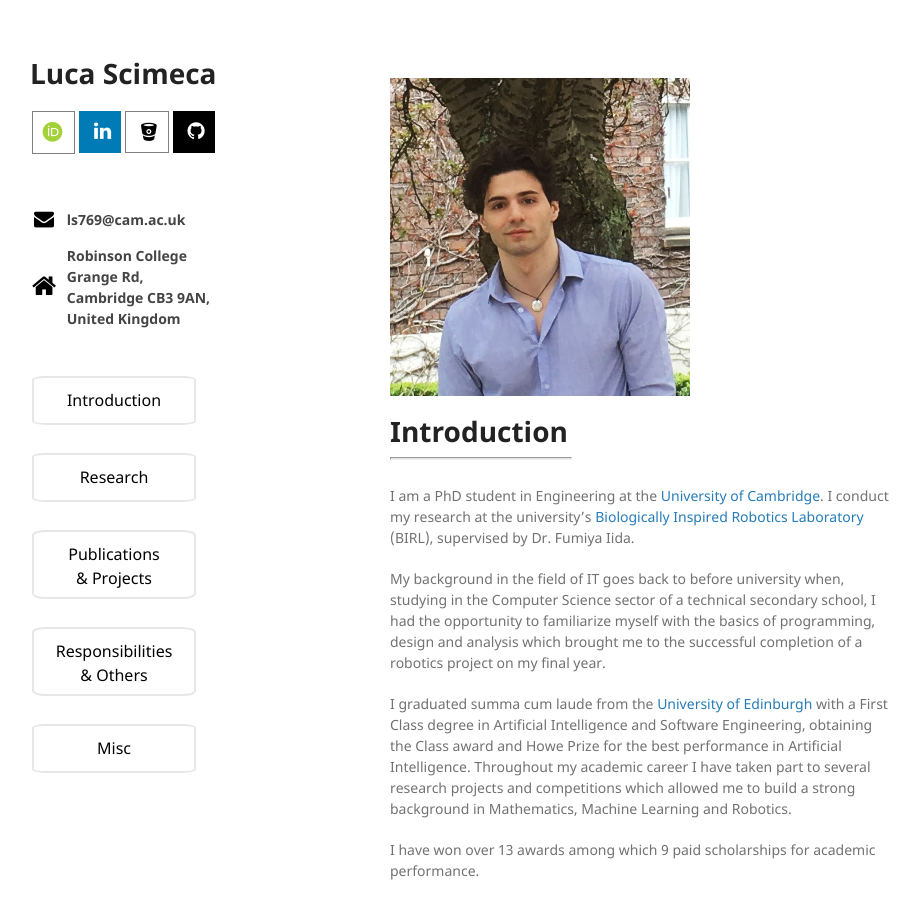
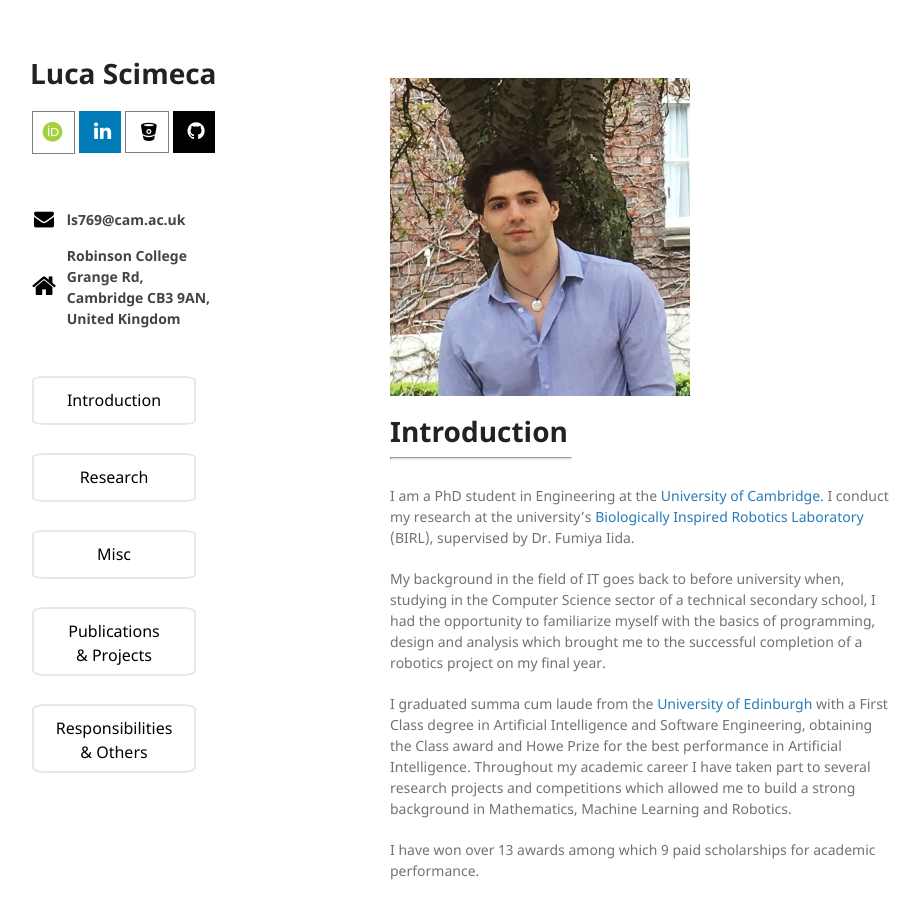
Before and after one commit to lucascimeca/lucascimeca.github.io, a Jekyll site: the page built from index.md, in a window 1280 px wide and 900 px high. Shown: the whole window, without its empty margins (180-1099 px from the left). Built offline with Jekyll 4.4.1, drawn with Linux system fonts in a browser that asks for light colours; nearby versions of some CDN libraries; some web fonts are replaced; the repository's description, which GitHub fills in, is left out.

Commit message:
Update default.html

```diff
--- a/_layouts/default.html
+++ b/_layouts/default.html
@@ -69,12 +69,12 @@
 
           <p><a href="https://lucascimeca.github.io/#-intro_img" class="button-hover" style="vertical-align:middle">Introduction</a></p>
           <p><a href="https://lucascimeca.github.io/#-research" class="button-hover" style="vertical-align:middle">Research</a></p>
+          <p><a href="https://lucascimeca.github.io/#-misc" class="button-hover" style="vertical-align:middle">Misc</a></p>
           {% if site.publications %}
-            <p><a href="https://lucascimeca.github.io/publications" class="button-hover-large" style="vertical-align:middle">Publications </br>& Projects</a></p>
+              <p><a href="https://lucascimeca.github.io/publications" class="button-hover-large" style="vertical-align:middle">Publications </br>& Projects</a></p>
           {% endif %}
           <p><a href="https://lucascimeca.github.io/responsibilities" class="button-hover-large" style="vertical-align:middle">Responsibilities </br>& Others</a></p>
           <!--   <p><a href="https://lucascimeca.github.io/curriculum-vitae" class="button-hover-large" style="vertical-align:middle">Curriculum Vitae</a></p>  -->
-          <p><a href="https://lucascimeca.github.io/#-misc" class="button-hover" style="vertical-align:middle">Misc</a></p>
 
       </header>
       <section>
```
